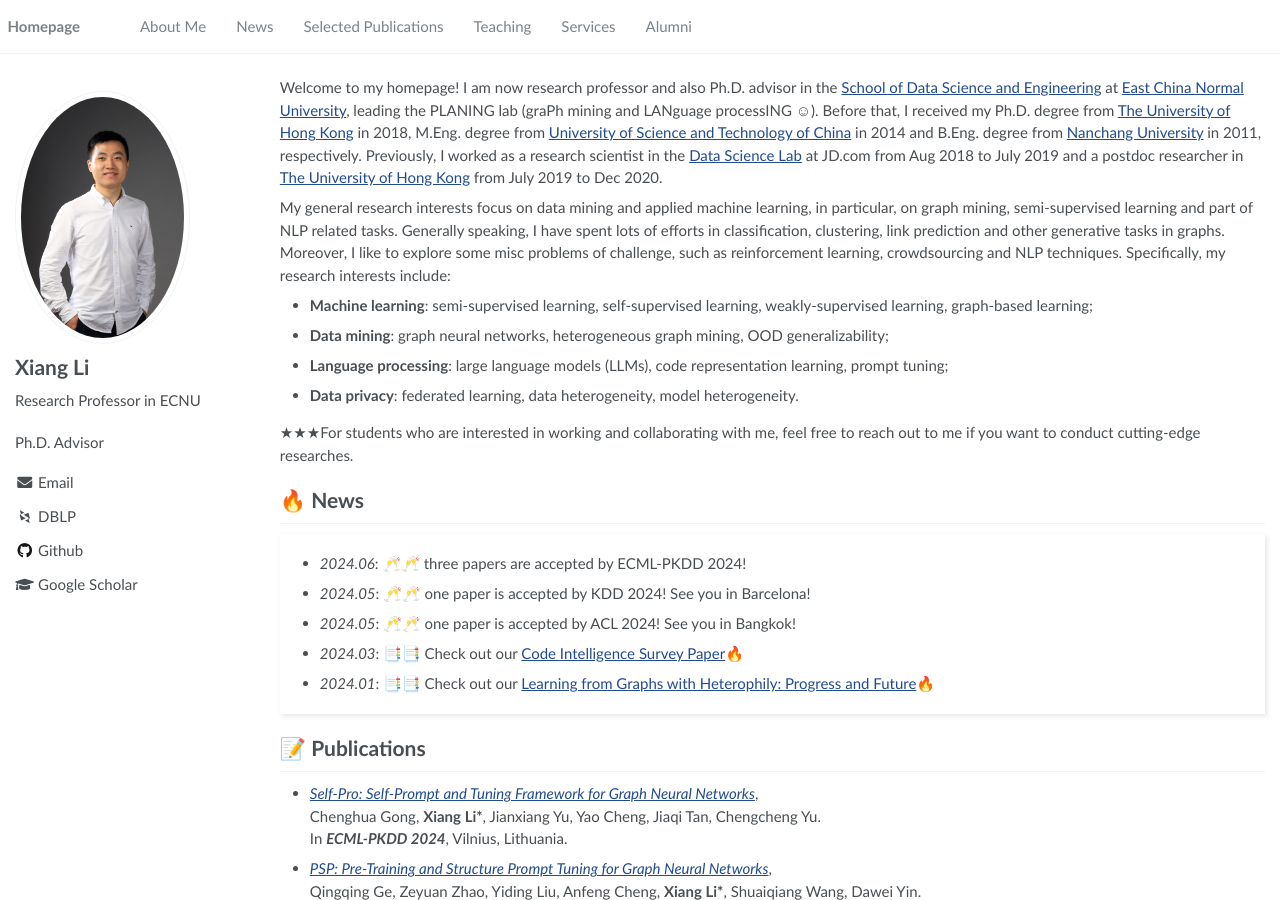
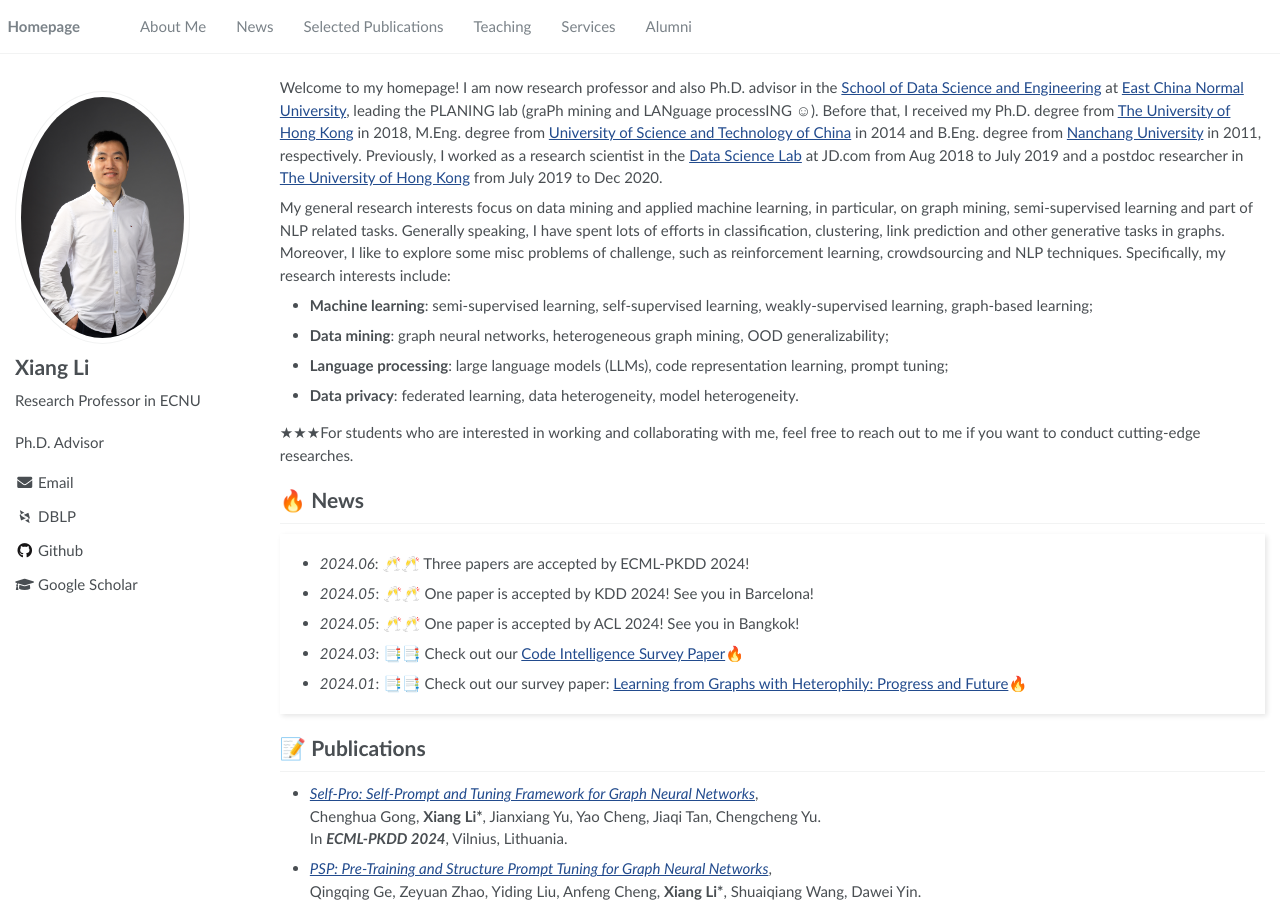
Before and after one commit to lixiang3776/lixiang3776.github.io, a Jekyll site: the page built from _pages/about.md, in a window 1280 px wide and 900 px high. Built offline with Jekyll 4.4.1, drawn with Linux system fonts in a browser that asks for light colours; some web fonts are replaced.

Commit message:
Update about.md

```diff
--- a/_pages/about.md
+++ b/_pages/about.md
@@ -64,11 +64,11 @@ My general research interests focus on data mining and applied machine learning,
 </style>
 <div class="scrollable-area">
     <ul>
-        <li><em>2024.06</em>: 🥂🥂 three papers are accepted by ECML-PKDD 2024! </li>
-        <li><em>2024.05</em>: 🥂🥂 one paper is accepted by KDD 2024! See you in Barcelona!</li>
-        <li><em>2024.05</em>: 🥂🥂 one paper is accepted by ACL 2024! See you in Bangkok!</li>
+        <li><em>2024.06</em>: 🥂🥂 Three papers are accepted by ECML-PKDD 2024! </li>
+        <li><em>2024.05</em>: 🥂🥂 One paper is accepted by KDD 2024! See you in Barcelona!</li>
+        <li><em>2024.05</em>: 🥂🥂 One paper is accepted by ACL 2024! See you in Bangkok!</li>
         <li><em>2024.03</em>: 📑📑 Check out our <a href="https://arxiv.org/abs/2403.14734">Code Intelligence Survey Paper</a>🔥</li>
-        <li><em>2024.01</em>: 📑📑 Check out our <a href="https://arxiv.org/abs/2401.09769">Learning from Graphs with Heterophily: Progress and Future</a>🔥</li>
+        <li><em>2024.01</em>: 📑📑 Check out our survey paper: <a href="https://arxiv.org/abs/2401.09769">Learning from Graphs with Heterophily: Progress and Future</a>🔥</li>
     </ul>
 </div>
 
```
